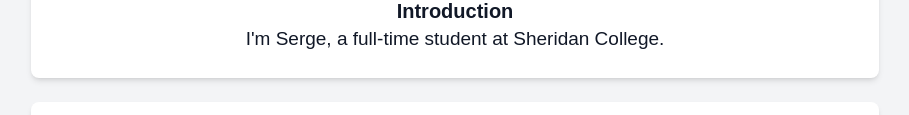
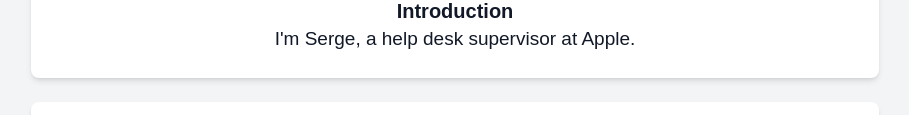
Before and after one commit to chibukasia/serge-opsplan, a plain HTML site: page index.html in a window 1280 px wide. Shown: the part 319-434 px from the top of the page, without its empty margins (185-1094 px from the left). Drawn offline with nearby package versions, Linux system fonts and the light colour scheme.

Commit message:
changed description

```diff
--- a/index.html
+++ b/index.html
@@ -29,7 +29,7 @@
                   </video>
             </div>
             <h2 class="text-xl font-semibold">Introduction</h2>
-            <p>I'm Serge, a full-time student at Sheridan College.</p>
+            <p>I'm Serge, a help desk supervisor at Apple.</p>
         </section>
 
         <section class="bg-white p-6 rounded-lg shadow-md mb-6 grid text-center">
```
